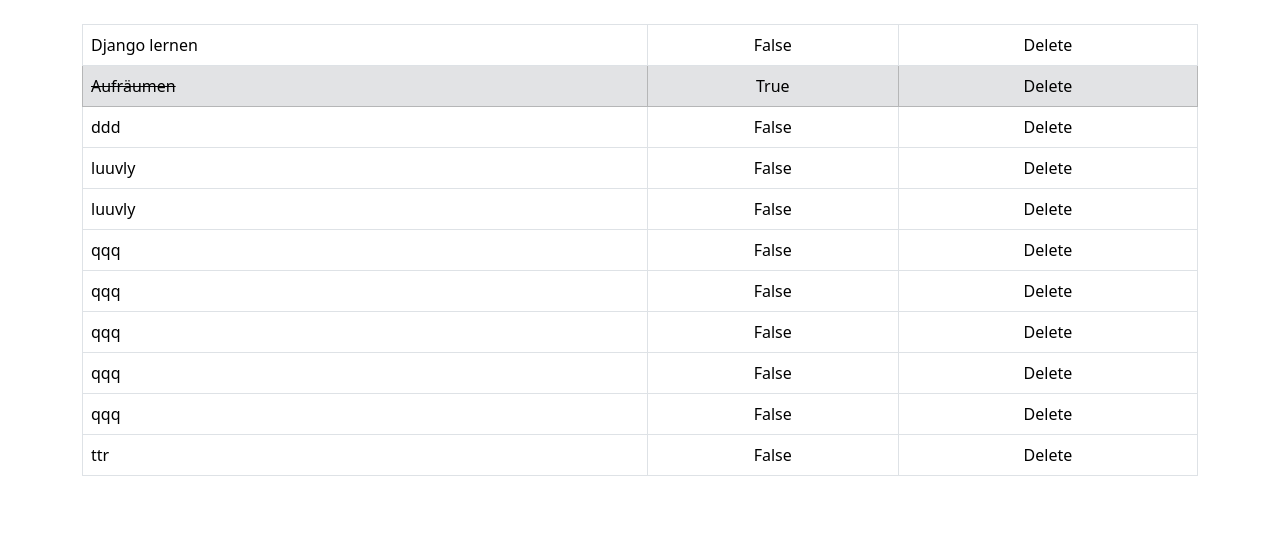
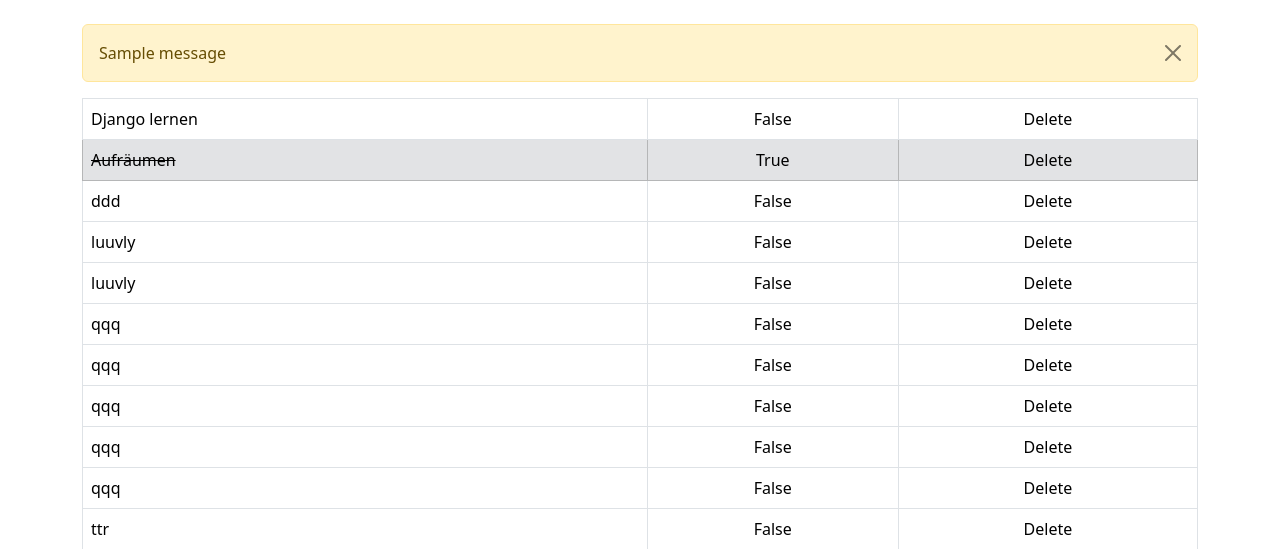
Before and after one commit to ajerni/djangotest, a Django app: page /todolist in a window 1280 px wide. Shown: the part 56-605 px from the top of the page. Run offline with Django 4.2, Linux system fonts and the light colour scheme; data comes from the database, SQL or seed files in the repository; both versions use the stored data as it was after the commit; tables that the repository leaves empty hold one stand-in row (values such as "Sample post"); one stand-in notice (Sample message) is shown; parts of the project's set-up code (start-up, migrations or seed data) failed here and were passed over.

Commit message:
message alert added

```diff
--- a/todo_list/templates/home_todo.html
+++ b/todo_list/templates/home_todo.html
@@ -1,6 +1,18 @@
 {% extends 'todo_list.html' %} {% block content %}
 <br />
-{% if all_items %}
+{% if messages %} {% for message in messages %}
+
+<div class="alert alert-warning alert-dismissible fade show" role="alert">
+  {{ message }}
+  <button
+    type="button"
+    class="btn-close"
+    data-bs-dismiss="alert"
+    aria-label="Close"
+  ></button>
+</div>
+
+{% endfor%} {% endif %} {% if all_items %}
 <table class="table table-bordered">
   {% for thing in all_items %} {% if thing.completed%}
   <tr class="table-secondary">
--- a/todo_list/views.py
+++ b/todo_list/views.py
@@ -11,7 +11,7 @@ def todolist(request):
 
         if form.is_valid():
             form.save()
-            messages.success(request, ('Itemm has been added to list.'))
+            messages.success(request, ('Item has been added to list.'))
             all_items = list.objects.all
             return render(request, 'home_todo.html', {'all_items':all_items})
     else:
```
Also changed, not shown: db.sqlite3.
